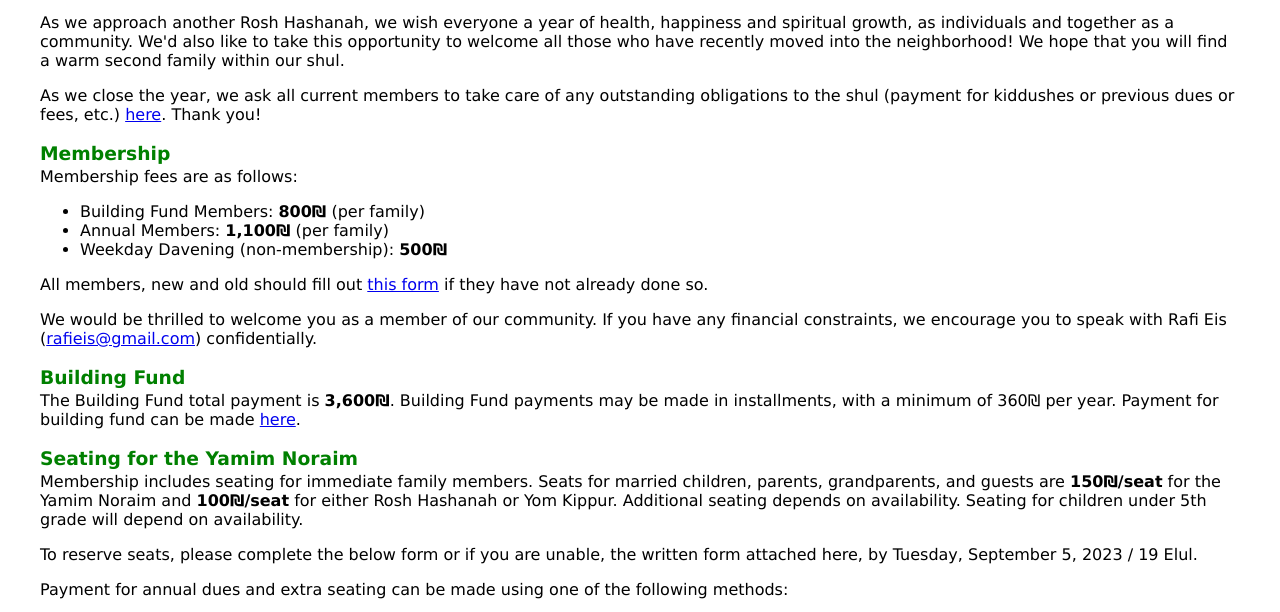
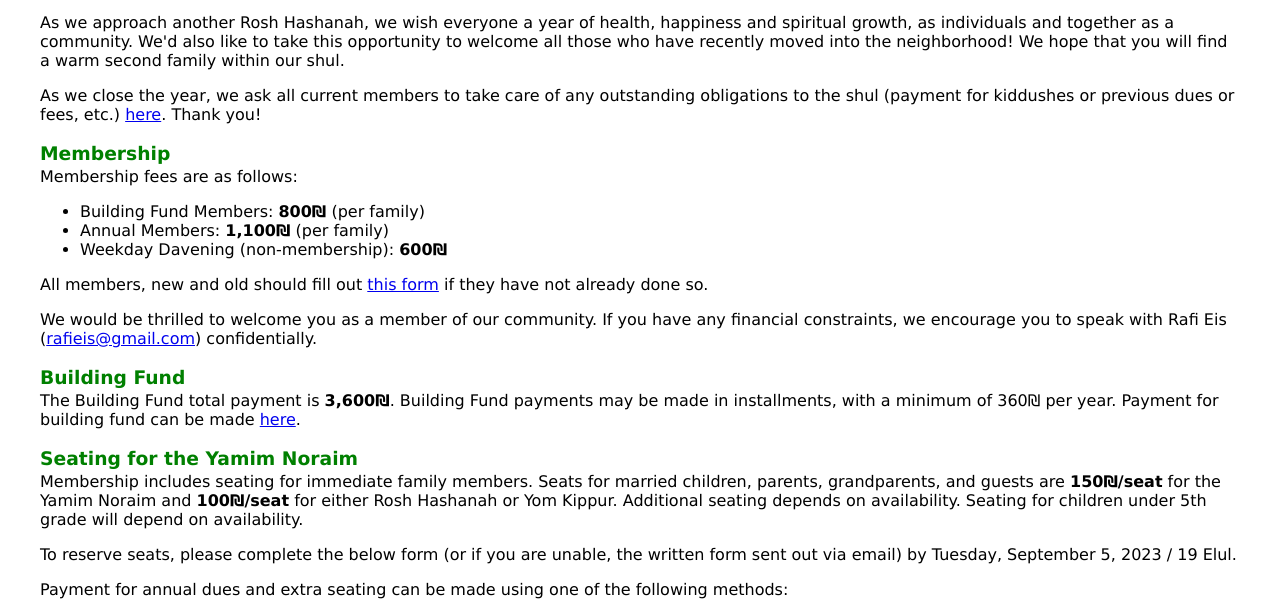
Before and after one commit to ktefrat/yamimnoraim, a plain HTML site: page index.html in a window 1280 px wide. Shown: the part 141-753 px from the top of the page. Drawn offline with nearby package versions, Linux system fonts and the light colour scheme.

Commit message:
Small tweaks

```diff
--- a/index.html
+++ b/index.html
@@ -2,9 +2,8 @@
 <html>
     <!-- TODO
         Shul web site
-        500 or 600?
-        Written form attached here
-        Break into two pages?
+        JGive links with amounts?
+        Submission contacts
     -->
     <head>
         <title>
@@ -37,7 +36,7 @@
         <ul>
             <li id="membershipFeeFull">Building Fund Members: <strong>800&#8362;</strong> (per family)</li>
             <li id="membershipFeePartial">Annual Members: <strong>1,100&#8362;</strong> (per family)</li>
-            <li id="membershipFeeWeekday">Weekday Davening (non-membership): <strong>500&#8362;</strong></li>
+            <li id="membershipFeeWeekday">Weekday Davening (non-membership): <strong>600&#8362;</strong></li>
         </ul>
 
         <p id="infoForm">All members, new and old should fill out <a href="https://ktefrat.org.il/memberform/" target="_blank">this form</a> if they have not already done so.</p>
@@ -52,7 +51,7 @@
         <h3 id="seating">Seating for the Yamim Noraim</h3>
         <p id="terms">Membership includes seating for immediate family members. Seats for married children, parents, grandparents, and guests are <strong>150&#8362;/seat</strong> for the Yamim Noraim and <strong>100&#8362;/seat</strong> for either Rosh Hashanah or Yom Kippur. Additional seating depends on availability. Seating for children under 5th grade will depend on availability.</p>
 
-        <p id="deadline">To reserve seats, please complete the below form or if you are unable, the written form attached here, by Tuesday, September 5, 2023 / 19 Elul.</p>
+        <p id="deadline">To reserve seats, please complete the below form (or if you are unable, the written form sent out via email) by Tuesday, September 5, 2023 / 19 Elul.</p>
 
         <p id="methods">Payment for annual dues and extra seating can be made using one of the following methods:</p>
         <ul>
--- a/js/localization.js
+++ b/js/localization.js
@@ -19,7 +19,7 @@ hebrew['buildingFundHeader'] = 'קרן בנין'
 hebrew['buildingFundAmount'] = 'קרן בנין היא <strong>3,600&#8362;</strong>. תשלומי קרן בנין יכולים להתבצע בתשלומים, במינימום של 360 ₪ לשנה. אפשר לבצע תשלומים לקרן בנין <a href="https://www.jgive.com/new/en/ils/donation-targets/103156" target="_blank">בקישור זה</a>.'
 hebrew['seating'] = 'מקומות ישיבה לימים נוראים'
 hebrew['terms'] = 'החברות כוללת מקומות ישיבה לבני המשפחה הקרובים. מקומות ישיבה לילדים נשואים, הורים, סבים וסבתות ואורחים אחרים הם <strong>150&#8362;/מושב</strong> לימים נוראים ו-<strong>100&#8362;/מושב</strong> לראש השנה או ליום כיפור. מקומות ישיבה נוספים תלויים בזמינות. מקומות ישיבה לילדים מתחת לכיתה ה׳ יהיו בהתאם לזמינות.'
-hebrew['deadline'] = 'להזמין מקומות יש למלא את טופס גוגל או אם אינכם יכולים, את הטופס הכתוב המצורף כאן, עד יום שלישי, 5 בספטמבר, 2023 / י״ט אלול.'
+hebrew['deadline'] = 'להזמין מקומות יש למלא את טופס למטה (או אם אינכם יכולים, את הטופס שנשלח במייל) עד יום שלישי, 5 בספטמבר, 2023 / י״ט אלול.'
 hebrew['methods'] = 'תשלום דמי שנתי ותוספת מקומות ישיבה ניתן לבצע באחת מהדרכים הבאות:'
 hebrew['methodJGive'] = '<strong>מועדף</strong>: אתר הבית כנסת (JGive): <a href="https://ktefrat.org.il/donate/" target="_blank">https://ktefrat.org.il/donate/</a>'
 hebrew['methodBank'] = 'העברה בנקאית:'
```
